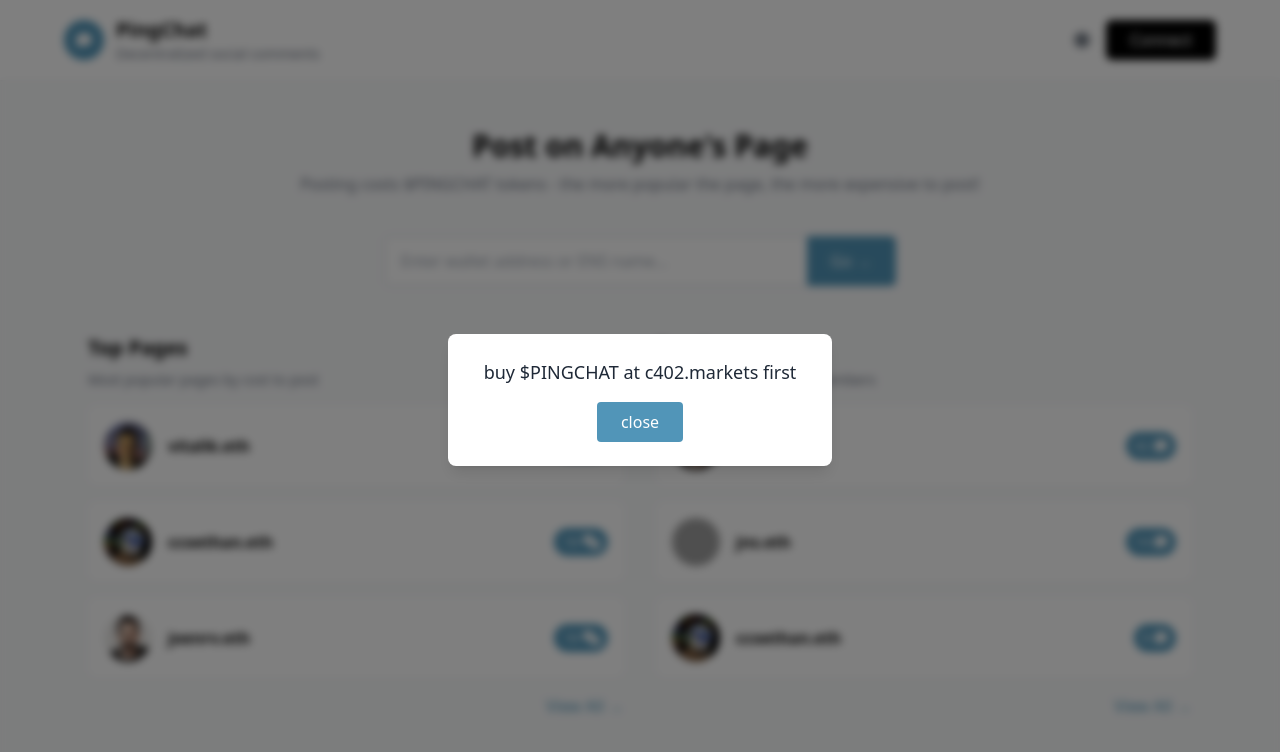
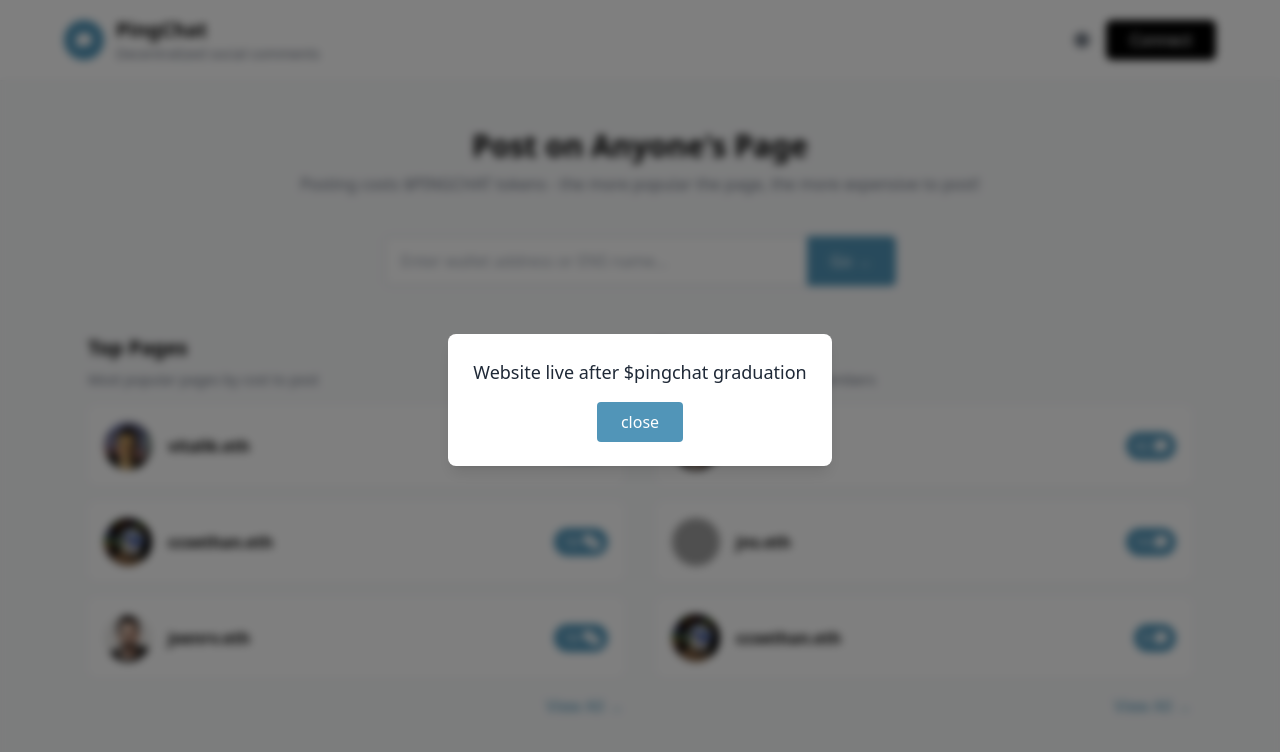
Before and after one commit to godcallmeggbond/pingchat, a plain HTML site: page index.html in a window 1280 px wide. Both pictures are taken after a click on the button "Connect". Drawn offline with nearby package versions, Linux system fonts and the light colour scheme; grey boxes are pictures that could not be loaded.

Commit message:
Update index.html

```diff
--- a/index.html
+++ b/index.html
@@ -118,7 +118,7 @@
 
     <div id="modal" class="fixed inset-0 bg-black bg-opacity-50 backdrop-blur-sm flex items-center justify-center hidden z-50">
         <div class="bg-white rounded-lg p-6 max-w-sm w-full shadow-lg">
-            <p class="text-center text-gray-800 text-lg mb-4">buy $PINGCHAT at c402.markets first</p>
+            <p class="text-center text-gray-800 text-lg mb-4"> Website live after $pingchat graduation </p>
             <button id="closeModal" class="block mx-auto bg-blue-custom text-white px-6 py-2 rounded hover:bg-blue-900 transition">close</button>
         </div>
     </div>
```
